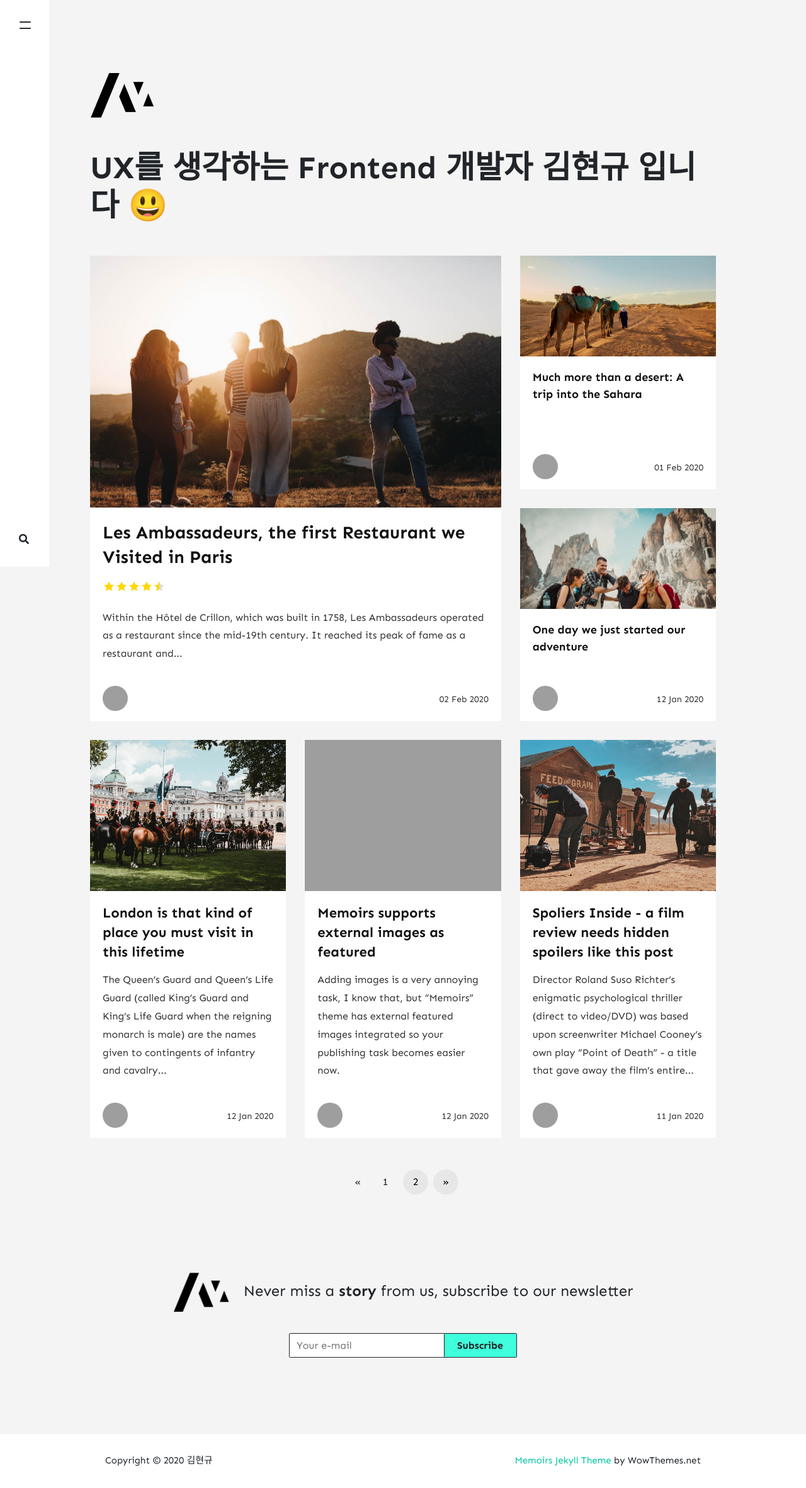
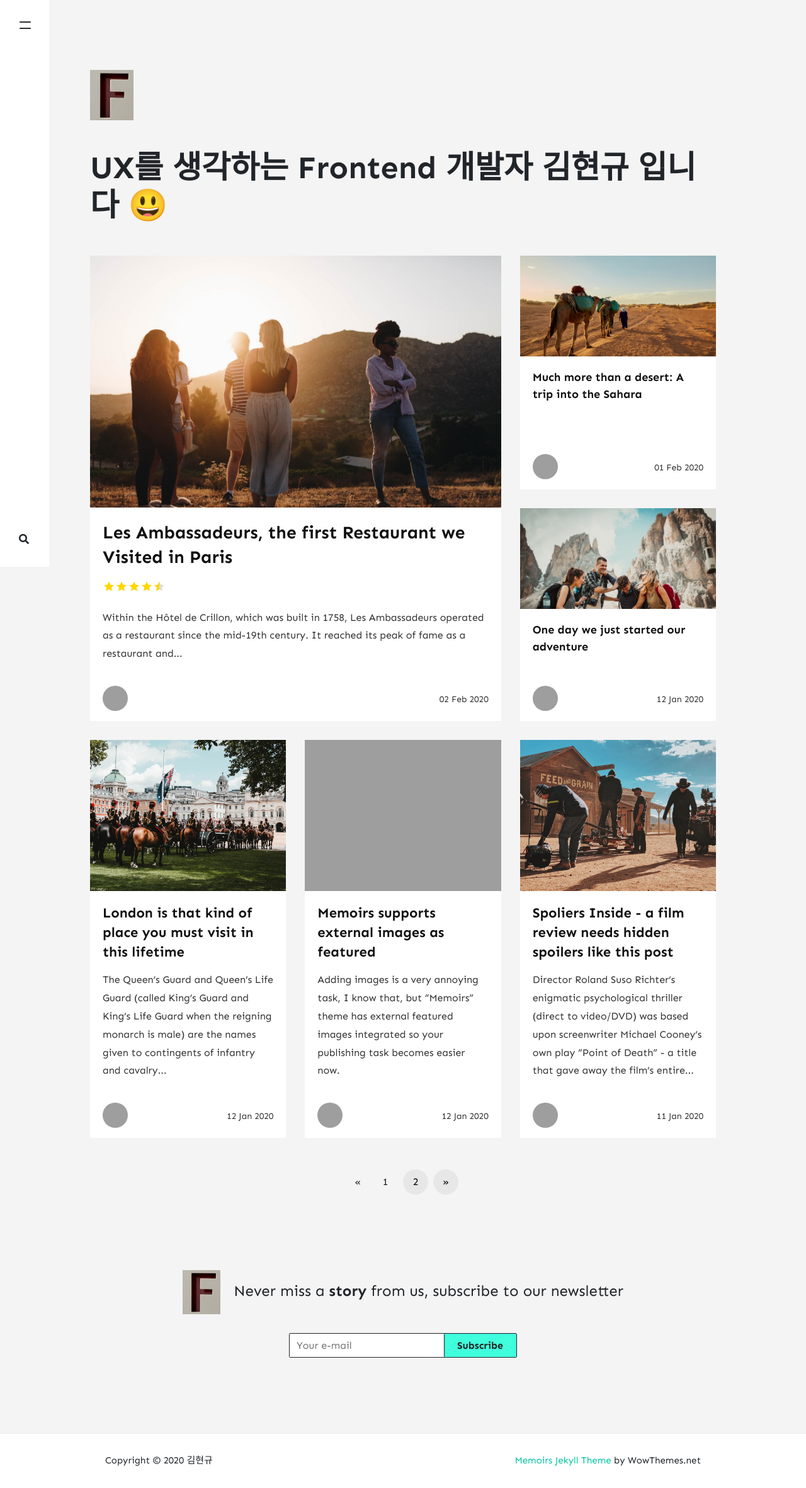
Before and after one commit to wonjun0120/wonjun0120.github.io, a Jekyll site: the page built from index.html, in a window 1280 px wide. Shown: the whole page at 63% size. Built offline with Jekyll 4.4.1, drawn with Linux system fonts in a browser that asks for light colours; nearby versions of some CDN libraries; the list of posts is cut into pages by our own code; comment, search, counter and statistics services are not loaded; grey boxes are pictures that could not be loaded.

Commit message:
:sparkles: [change] 로고 수정
블로그 로고 수정

```diff
--- a/_config.yml
+++ b/_config.yml
@@ -2,8 +2,8 @@
 name: "김현규"
 title: "Fabian's Blog"
 description: "UX를 생각하는 Frontend 개발자 김현규 입니다 😃"
-logo: "assets/images/logo.png"
-favicon: "assets/images/logo.png"
+logo: "assets/images/fabian.png"
+favicon: "assets/images/fabian.png"
 baseurl: ""
 url: "https://codefabian.github.io/"
 google_analytics: "UA-xxxxxxxx-1"
```
Also changed, not shown: assets/images/fabian.png (added).
